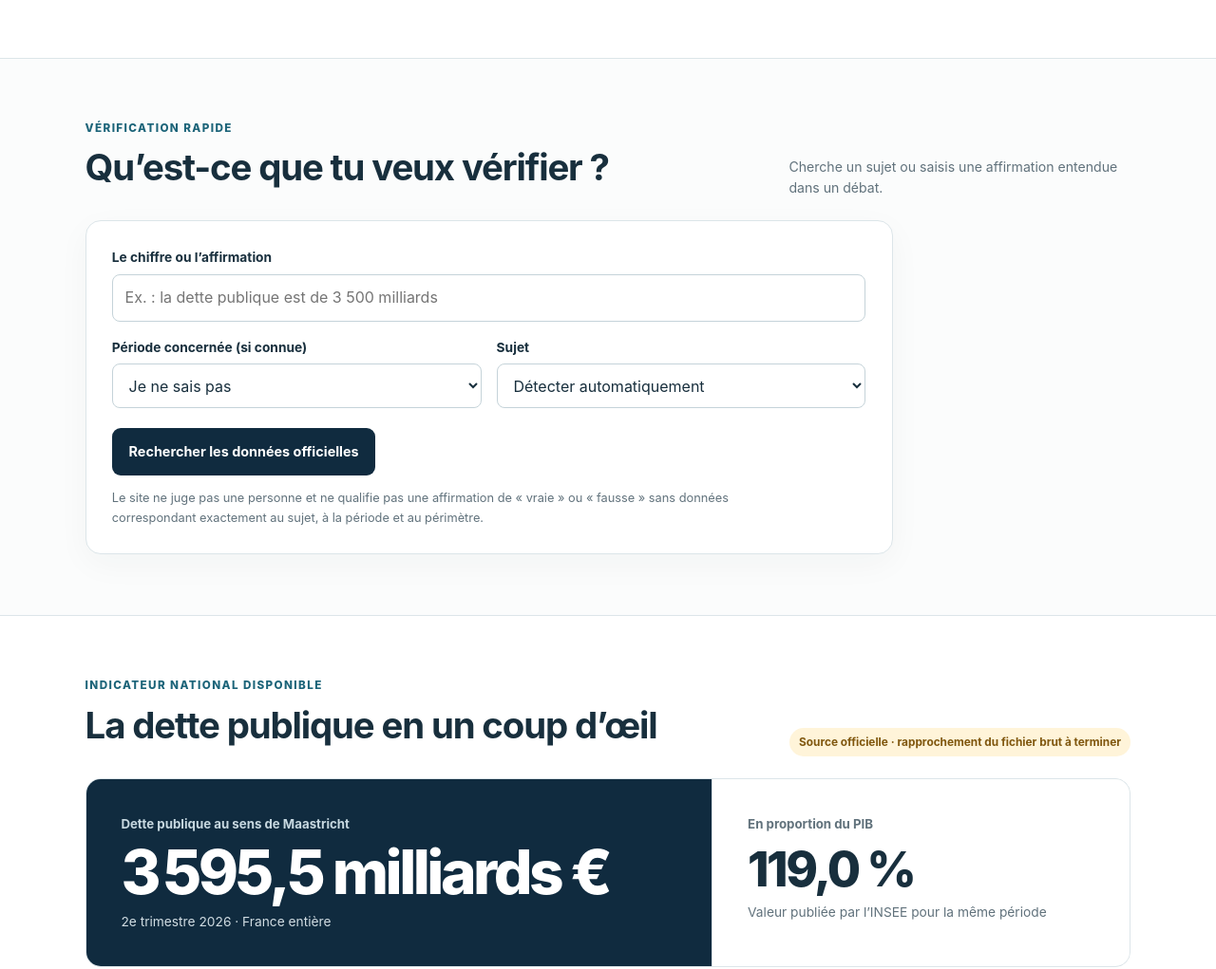
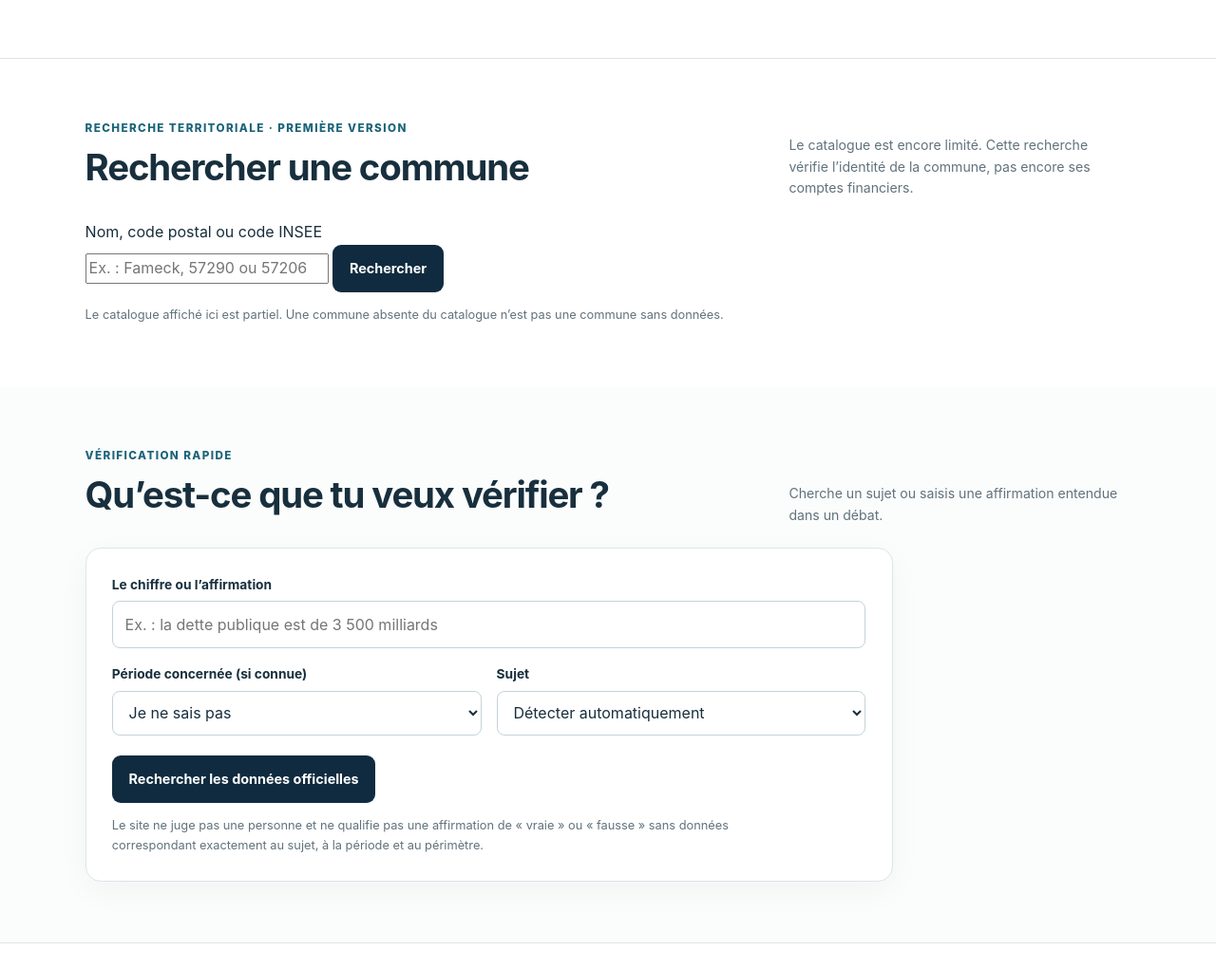
Before and after one commit to Tuzilucas/Citoyen, a plain HTML site: page index.html in a window 1280 px wide. Shown: the part 1150-2171 px from the top of the page at 95% size. Drawn offline with Linux system fonts and the light colour scheme.

Commit message:
feat: add first interactive commune search

```diff
--- a/index.html
+++ b/index.html
@@ -18,6 +18,7 @@
     </a>
     <nav aria-label="Navigation principale">
       <a href="#territoires">Territoires</a>
+      <a href="#communes">Communes</a>
       <a href="#verifier">Vérifier un chiffre</a>
       <a href="#explorer">Explorer les données</a>
       <a href="#methode">Notre méthode</a>
@@ -64,6 +65,22 @@
           <span class="territory-note">Aucune couverture nationale des communes n’est revendiquée à ce stade.</span>
         </article>
       </div>
+    </section>
+
+  <section id="communes" class="section commune-search-section">
+      <div class="section-heading">
+        <div><p class="eyebrow">Recherche territoriale · première version</p><h2>Rechercher une commune</h2></div>
+        <p class="muted">Le catalogue est encore limité. Cette recherche vérifie l’identité de la commune, pas encore ses comptes financiers.</p>
+      </div>
+      <form id="commune-form" class="commune-form">
+        <label for="commune-query">Nom, code postal ou code INSEE</label>
+        <div class="commune-search-row">
+          <input id="commune-query" name="commune" type="search" placeholder="Ex. : Fameck, 57290 ou 57206" autocomplete="off" required>
+          <button class="button button-primary" type="submit">Rechercher</button>
+        </div>
+        <p class="form-hint">Le catalogue affiché ici est partiel. Une commune absente du catalogue n’est pas une commune sans données.</p>
+      </form>
+      <div id="commune-result" class="commune-result" aria-live="polite" hidden></div>
     </section>
 
   <section id="verifier" class="section verification-section">
@@ -167,7 +184,7 @@
   </main>
   <footer class="site-footer">
     <div><strong>Observatoire citoyen des finances publiques</strong><p>Gratuit · Sources officielles · Données brutes et calculs traçables.</p></div>
-    <a href="docs/ROADMAP.md">Feuille de route du projet</a>
+    <a href="avancement.html">Avancement et prochaines étapes</a>
   </footer>
 </body>
 </html>
```
